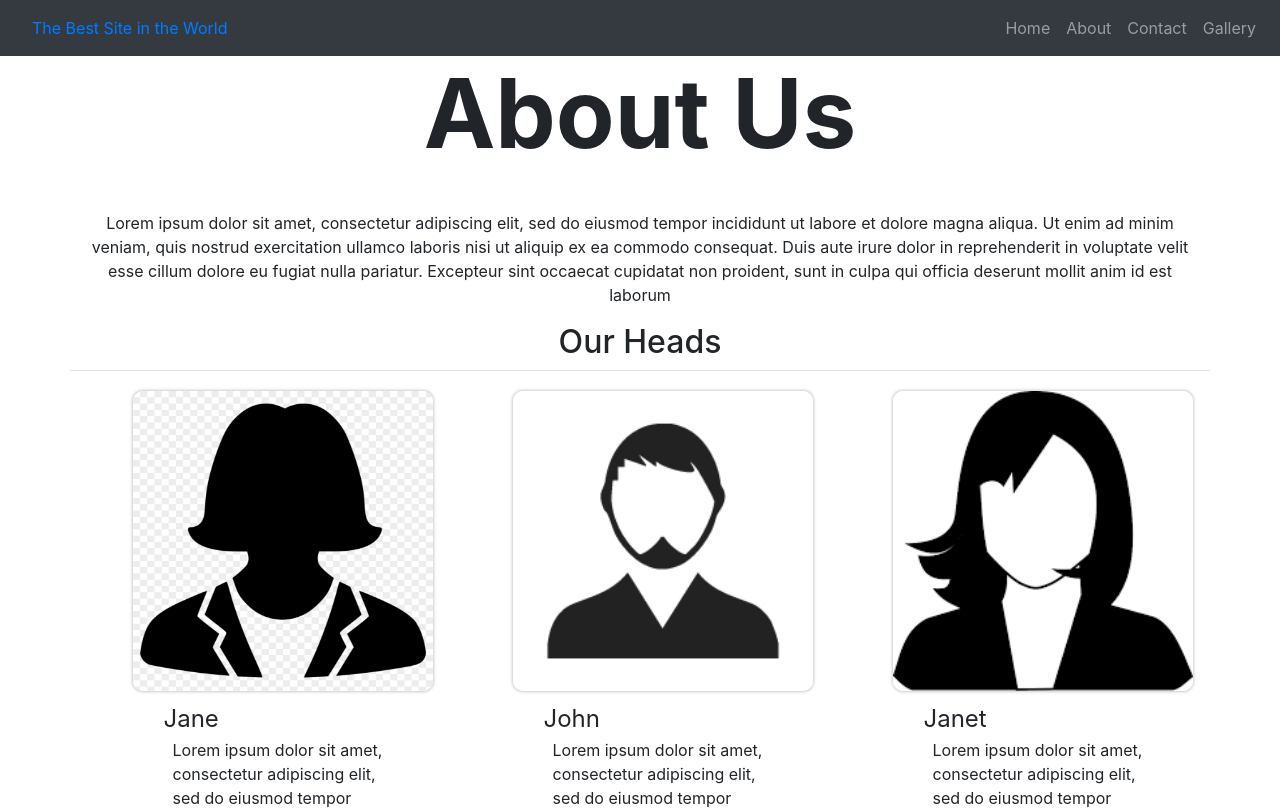
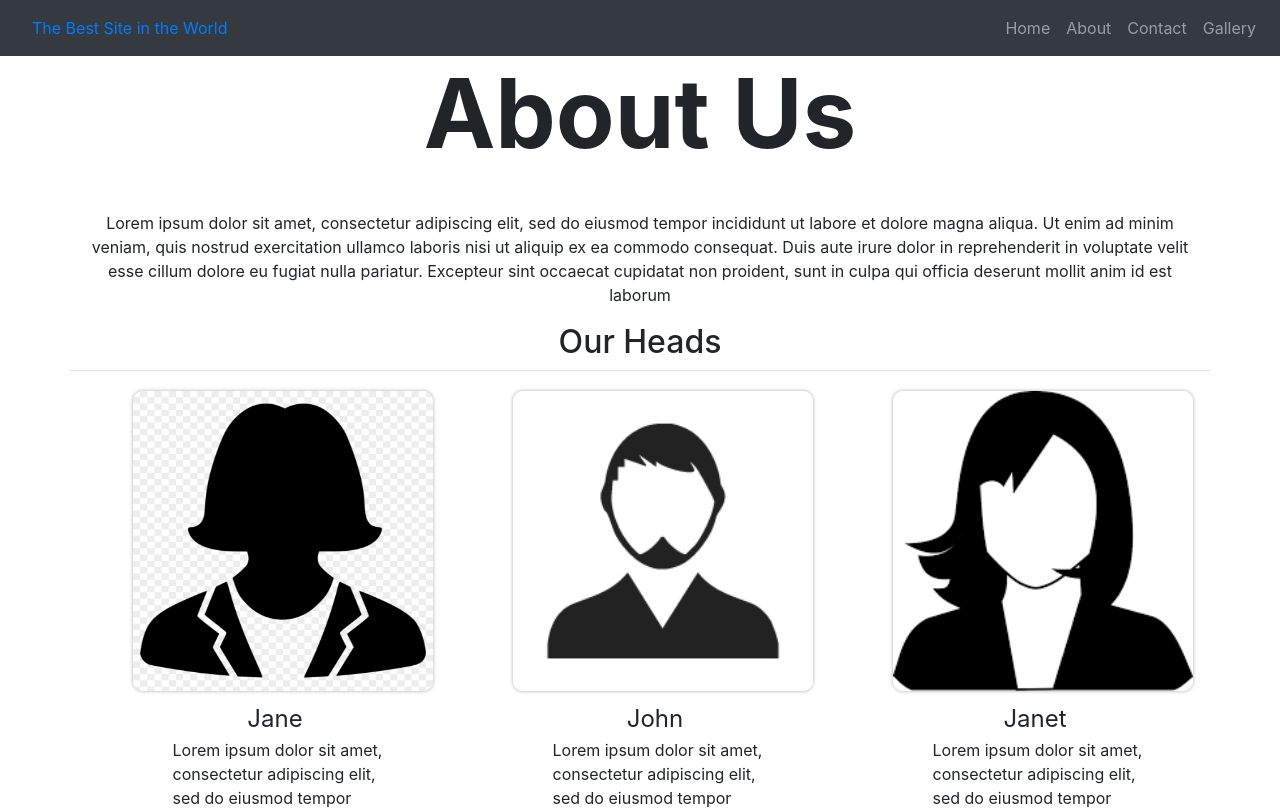
Before and after one commit to maheshn22/forengers-react-app, a React (Create React App) app: page /about in a window 1280 px wide. Shown: the top 810 px of the page. Built offline with nearby package versions, Linux system fonts and the light colour scheme.

Commit message:
profile layout

```diff
--- a/src/components/ForengerHeadCardInfo.js
+++ b/src/components/ForengerHeadCardInfo.js
@@ -8,7 +8,7 @@ function ForengerHeadCardInfo (props) {
 
 	return(
 		<animated.div className="m-card-info" style={style}>
-			<p className="m-card-title">{props.title}</p>
+			<p className="m-card-title m-center">{props.title}</p>
 			<p className="m-card-sub-title">{props.subtitle}</p>
 			<p className="m-card-about">{props.about}</p>
 
--- a/src/pages/Gallery.js
+++ b/src/pages/Gallery.js
@@ -47,11 +47,17 @@ function Gallery(props) {
 
 			<Content>
 				<h1>Plantation: </h1>
-				<ImageGallery items={images} />;
+				<ImageGallery items={images} />
+				<br/>
+				<br/>
 				<h1>Cleanliness: </h1>
-				<ImageGallery items={images} />;
+				<ImageGallery items={images} />
+				<br/>
+				<br/>
 				<h1>Paper bags: </h1>
-				<ImageGallery items={images} />;
+				<ImageGallery items={images} />
+				<br/>
+				<br/>
 
 
 
```
